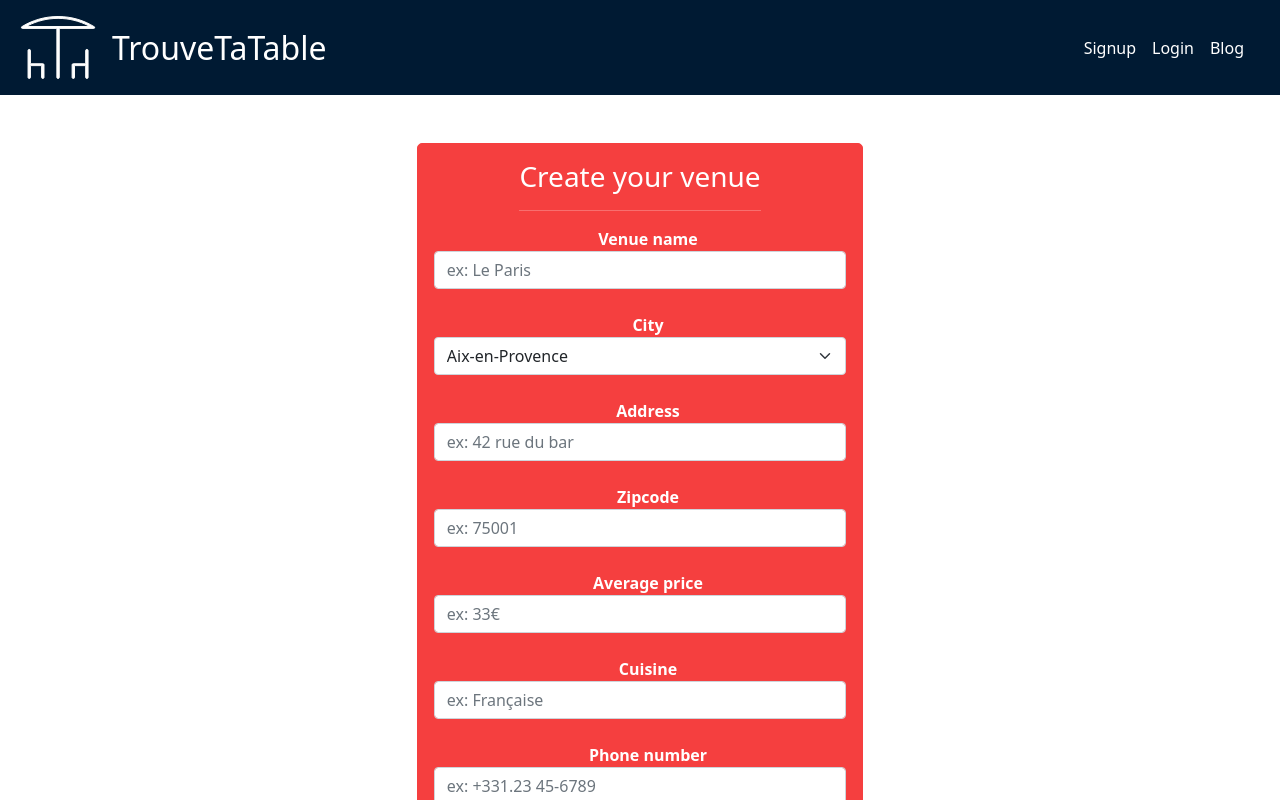
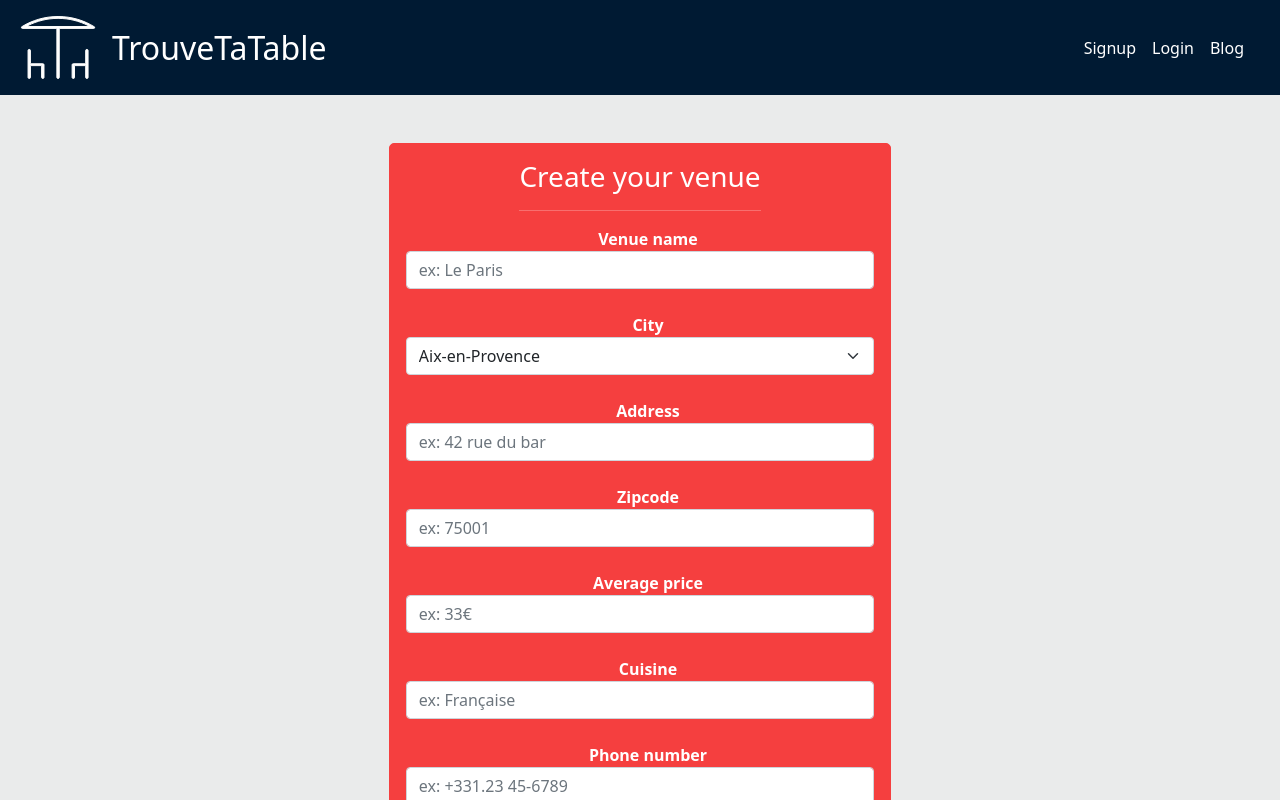
Before and after one commit to chendanet/frontend_trouvetatabe, a React (Create React App) app: page /venues in a window 1280 px wide. Built offline with nearby package versions, Linux system fonts and the light colour scheme.

Commit message:
change color background

```diff
--- a/src/pages/Blog/index.jsx
+++ b/src/pages/Blog/index.jsx
@@ -30,7 +30,7 @@ const Blog = () => {
   const events = data && data.records.map((record) => record.record.fields);
 
   return (
-    <div className="w-100 mx-5">
+    <div className="w-100  container-bg ">
       <div className="row w-100 justify-content-center ">
         <h2 className="my-5 text-center fw-bold"> Blog TrouveTaTable ...</h2>
         <h6 className=" text-center fw-bold"> ...soon with new features</h6>
--- a/src/pages/CreateVenue/createVenue.css
+++ b/src/pages/CreateVenue/createVenue.css
@@ -22,3 +22,6 @@
 form{
     width: 100%;
 }
+.container-bg{
+    background-color:#b8babb4b;
+}
--- a/src/pages/CreateVenue/index.jsx
+++ b/src/pages/CreateVenue/index.jsx
@@ -45,7 +45,7 @@ function CreateVenue() {
   }
 
   return (
-    <div className="container d-flex align-items-center justify-content-center">
+    <div className="container-fluid d-flex align-items-center justify-content-center container-bg">
       <div className="form-create-venue">
         <div>
           <h3>Create your venue</h3>
--- a/src/pages/MyVenues/index.jsx
+++ b/src/pages/MyVenues/index.jsx
@@ -21,7 +21,7 @@ const MyVenues = () => {
     const currentManager = useSelector((state) => state.authReducer)
 
     return (
-        <div className="container w-100">
+        <div className="container-fluid w-100 h-100 container-bg">
             <h2 className="my-5 text-center fw-bold">My Venue(s)</h2>
             <div className="row w-100 d-flex justify-content-center" >
                 {venues && venues
--- a/src/pages/Venue/index.jsx
+++ b/src/pages/Venue/index.jsx
@@ -130,7 +130,8 @@ const Venue = () => {
 
 
   return (
-    <div className="container w-100  ">
+    <div className="container-bg  w-100">
+    <div className="container w-100 ">
       {currentVenue && (
         <div className="w-100 justify-content-center">
           <div className="row my-5 d-flex justify-content-center">
@@ -297,6 +298,9 @@ const Venue = () => {
         </>
       )}
     </div>
+    </div>
+
+
   );
 };
 
```
